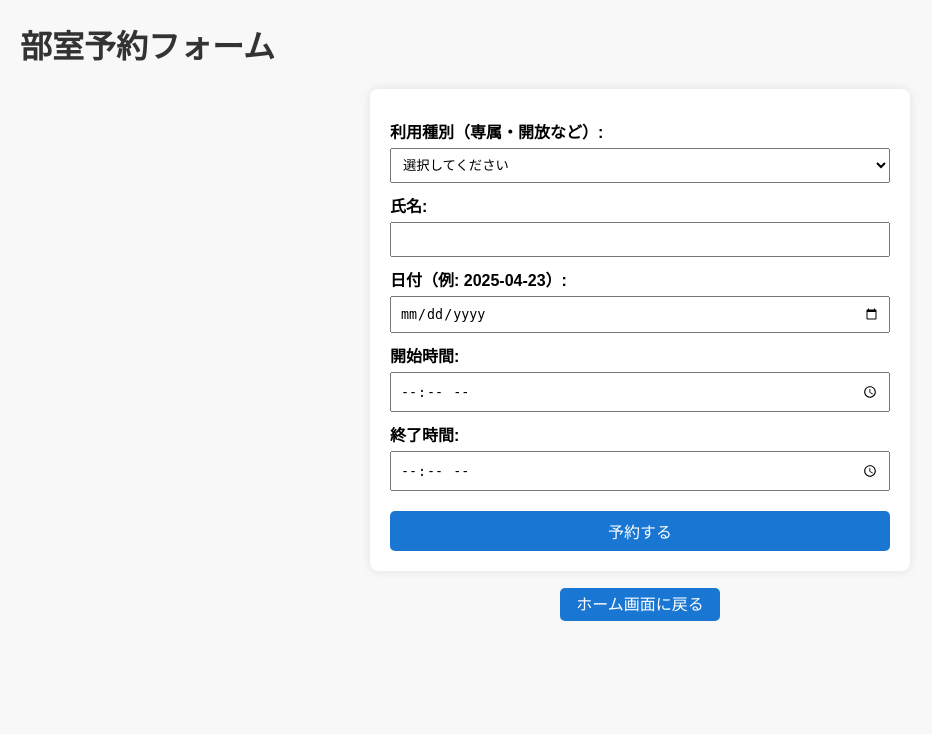
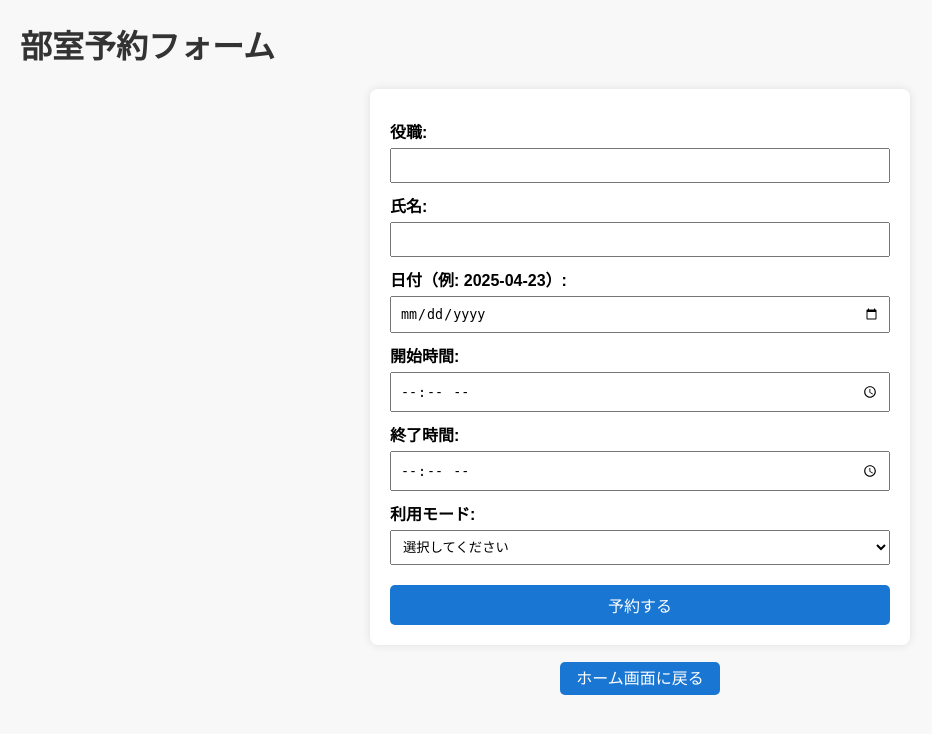
Before and after one commit to Noah104kkk/CUVE-Room, a Flask app: page /reserve in a window 1280 px wide. Shown: the top 734 px of the page, without its empty margins (0-932 px from the left). Run offline with Flask 3, Linux system fonts and the light colour scheme.

Commit message:
Add files via upload

```diff
--- a/templates/index.html
+++ b/templates/index.html
@@ -43,12 +43,8 @@
 <body>
     <h1>部室予約フォーム</h1>
     <form method="POST">
-        <label for="mode">利用種別（専属・開放など）:</label>
-        <select id="mode" name="mode" required>
-            <option value="" disabled selected>選択してください</option>
-            <option value="専属">専属（1人利用など）</option>
-            <option value="開放">開放（複数人OK）</option>
-        </select>
+        <label for="position">役職:</label>
+        <input type="text" id="position" name="position" required>
 
         <label for="name">氏名:</label>
         <input type="text" id="name" name="name" required>
@@ -62,6 +58,13 @@
         <label for="end_time">終了時間:</label>
         <input type="time" id="end_time" name="end_time" required>
 
+        <label for="mode">利用モード:</label>
+        <select name="mode" id="mode" required>
+            <option value="" disabled selected>選択してください</option>
+            <option value="専属">専属（1人利用など）</option>
+            <option value="開放">開放（複数人OK）</option>
+        </select>
+
         <button type="submit">予約する</button>
     </form>
 
```
